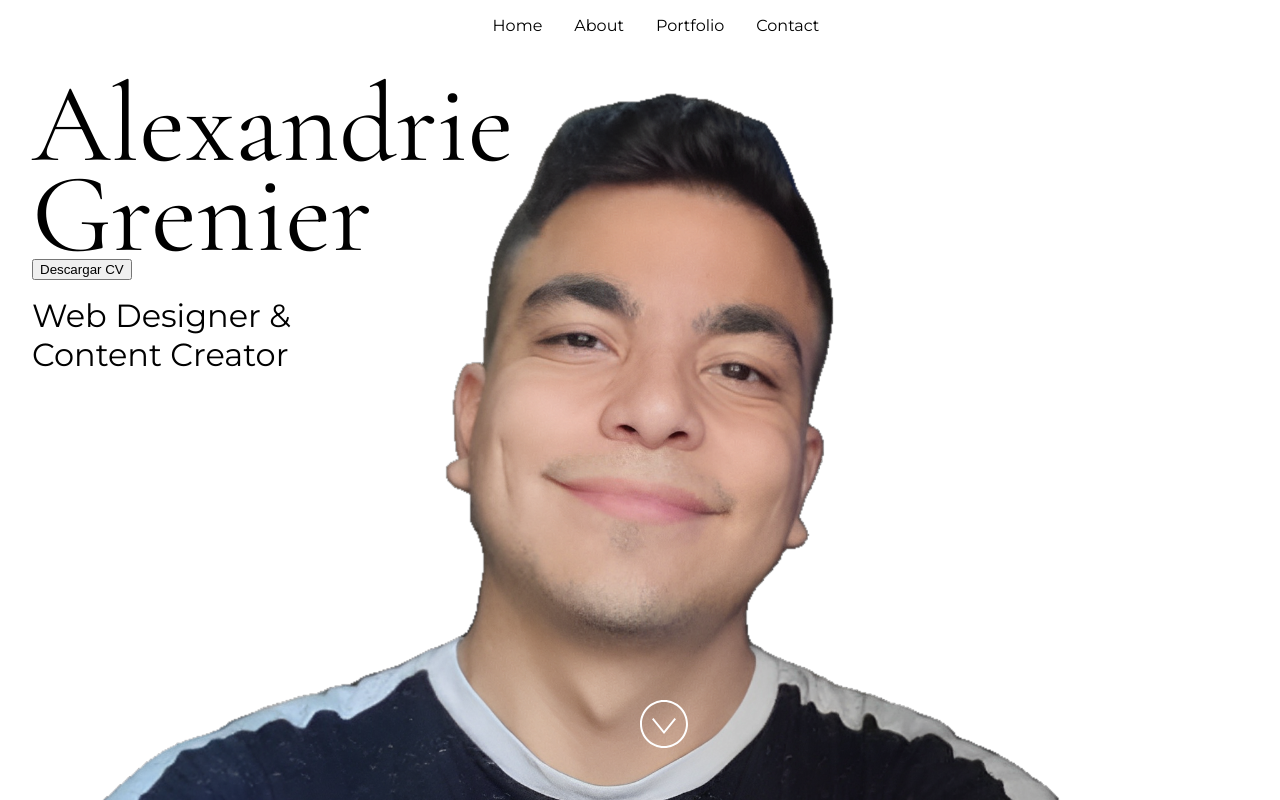
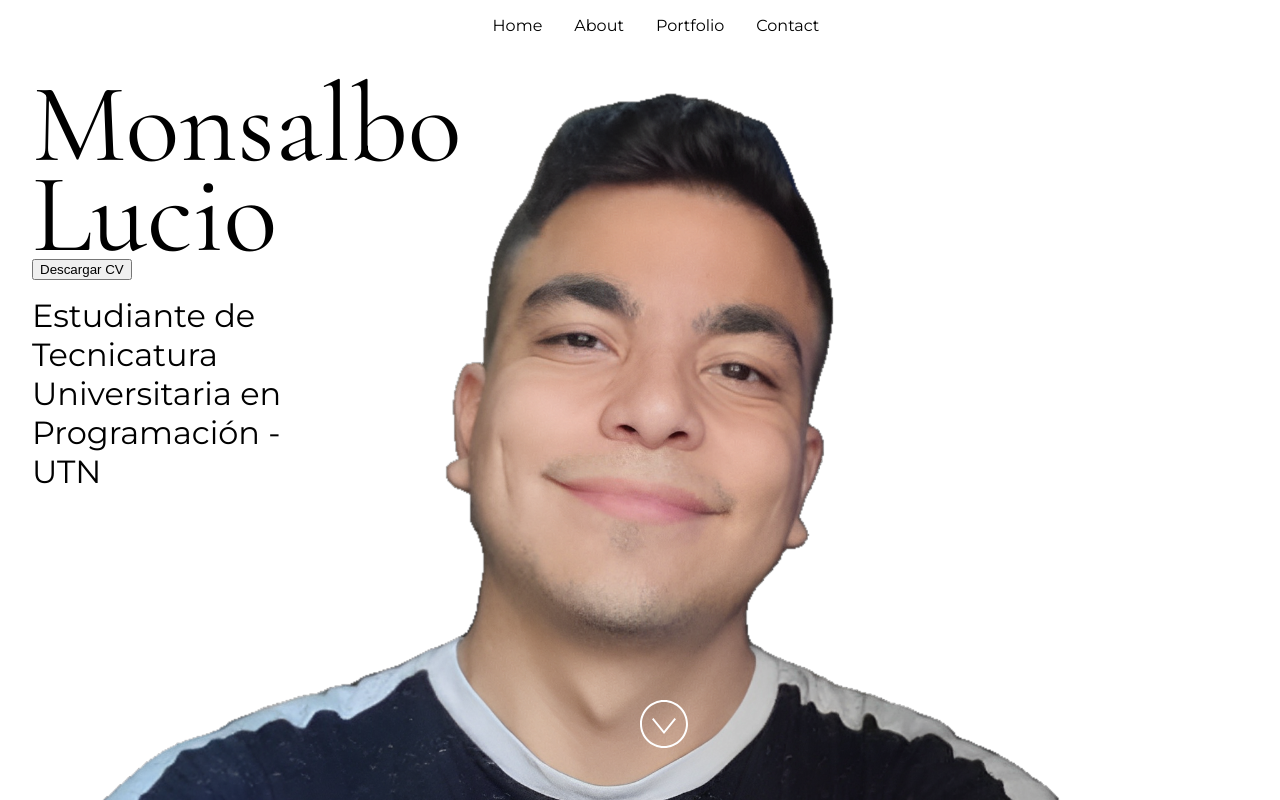
Before and after one commit to LucioAVM/Portafolio, a React (Vite) app: page / in a window 1280 px wide. Shown: the top 800 px of the page. Built offline with nearby package versions, Linux system fonts and the light colour scheme.

Commit message:
correccion error app y index

```diff
--- a/src/App.jsx
+++ b/src/App.jsx
@@ -1,7 +1,7 @@
 /**
  * Application component
  *
- * To contain application wide settings, routes, state, etc.
+ * Para contener la configuración de toda la aplicación, rutas, estado, etc.
  */
 
 import React from "react";
@@ -15,24 +15,24 @@ import Portfolio from "./Components/Portfolio";
 import "./styles.css";
 
 /**
- * This object represents your information. The project is set so that you
- * only need to update these here, and values are passed a properties to the
- * components that need that information.
+ * Este objeto representa su información. El proyecto está configurado para que usted
+ * Sólo es necesario actualizarlos aquí, y los valores se pasan a propiedades a la carpeta
+ * componentes que necesitan esa información.
  *
- * Update the values below with your information.
+ * Actualice los valores a continuación con su información.
  *
- * If you don't have one of the social sites listed, leave it as an empty string.
+ * Si no tiene uno de los sitios sociales en la lista, déjelo como una cadena vacía.
  */
 const siteProps = {
-  name: "Alexandrie Grenier",
-  title: "Web Designer & Content Creator",
-  email: "alex@example.com",
-  gitHub: "microsoft",
-  instagram: "microsoft",
-  linkedIn: "satyanadella",
+  name: "Monsalbo Lucio",
+  title: "Estudiante de Tecnicatura Universitaria en Programación - UTN",
+  email: "lucioavm8@gmail.com",
+  gitHub: "LucioAVM",
+  instagram: "MonsalboLucio",
+  linkedIn: "www.linkedin.com/in/monsalbolucio",
   medium: "",
-  twitter: "microsoft",
-  youTube: "Code",
+  twitter: "",
+  youTube: "",
 };
 
 const primaryColor = "#4E567E";
--- a/src/index.html
+++ b/src/index.html
@@ -1,18 +1,25 @@
 <!DOCTYPE html>
-<html lang="en">
+<html lang="es">
+
   <head>
+
     <meta charset="UTF-8" />
     <meta http-equiv="X-UA-Compatible" content="IE=edge" />
     <meta name="viewport" content="width=device-width, initial-scale=1.0" />
-    <title>Educator JS Codespaces Template</title>
+    <title>Monsalbo Lucio - Desarrollador de software</title>
     <link rel="stylesheet" href="styles.css" />
 
   </head>
+
   <body>
+
     <noscript>You need to enable Javascript to run this application.</noscript>
+
     <div id="app">
       <!-- Your react app will be rendered here -->
     </div>
+
     <script type="module" src="index.js"></script>
+
   </body>
 </html>
```
